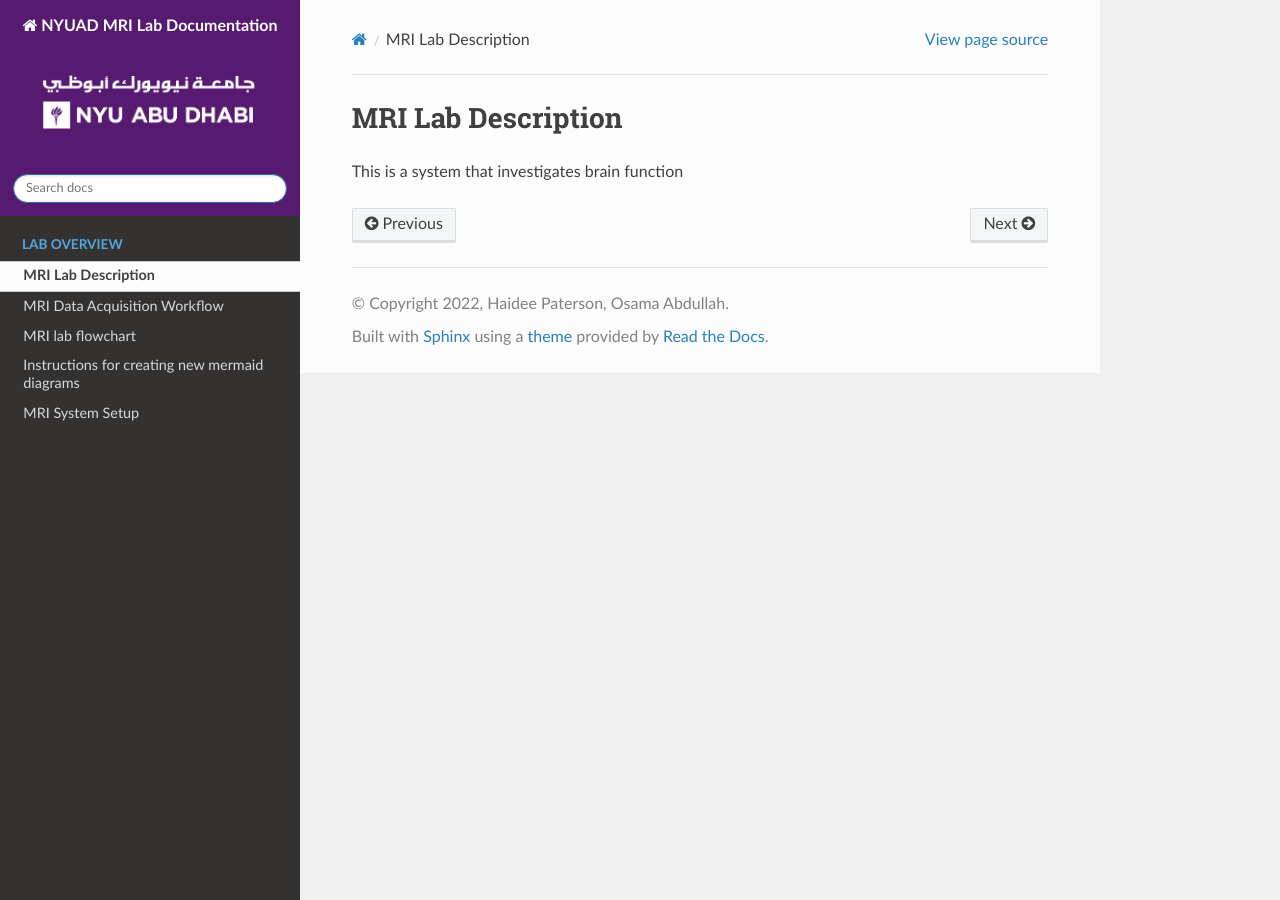
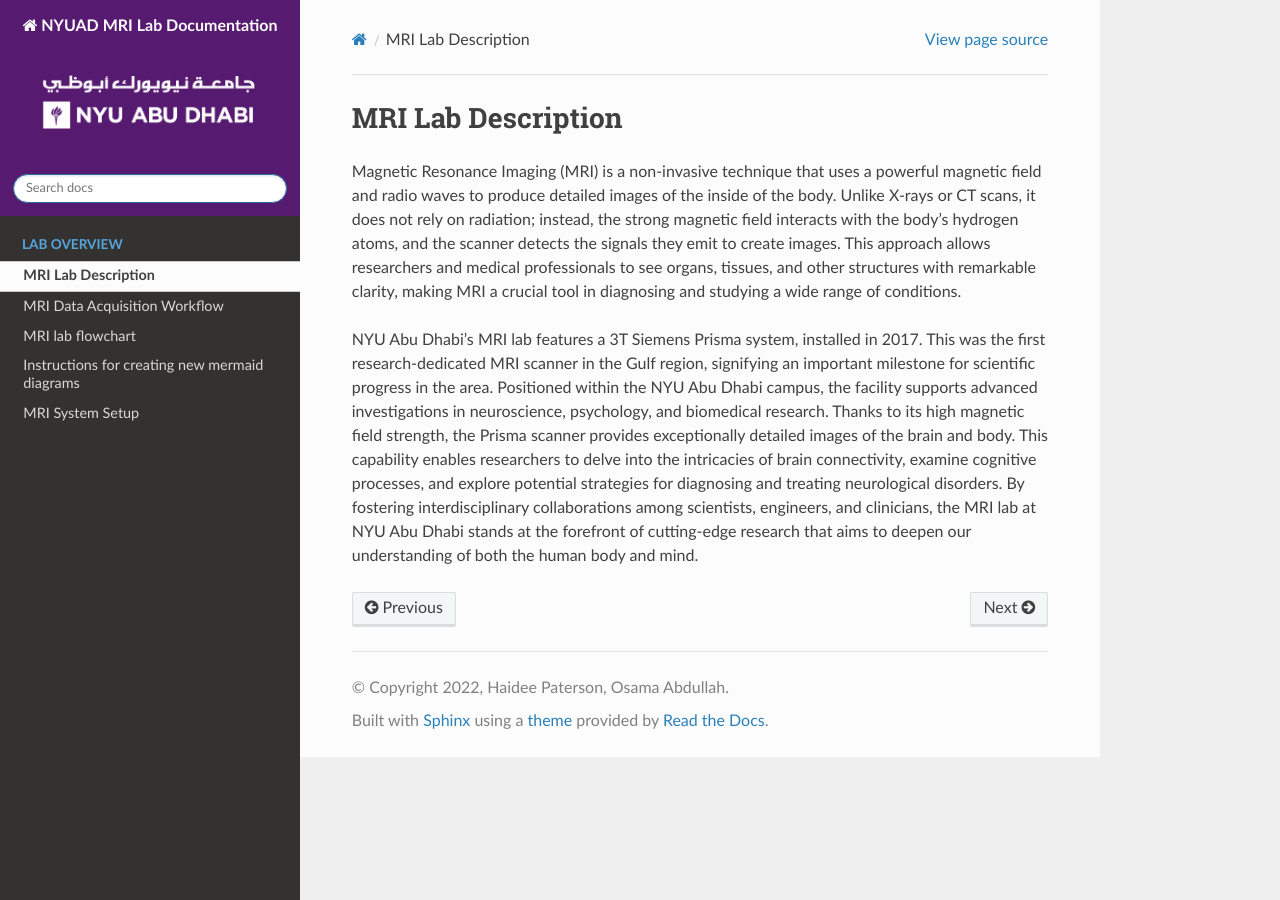
Before and after one commit to BioMedicalImaging-Core-NYUAD/brainimaging-lab-documentation, a Sphinx documentation site: the page built from docs/source/1-mri_lab_description.rst, in a window 1280 px wide. Built offline with Sphinx 7.4.7 and the Read the Docs theme 3.1.0, drawn with Linux system fonts in a browser that asks for light colours.

```diff
--- a/docs/source/1-mri_lab_description.rst
+++ b/docs/source/1-mri_lab_description.rst
@@ -1,4 +1,6 @@
 MRI Lab Description
 ===================
 
-This is a system that investigates brain function
+Magnetic Resonance Imaging (MRI) is a non-invasive technique that uses a powerful magnetic field and radio waves to produce detailed images of the inside of the body. Unlike X-rays or CT scans, it does not rely on radiation; instead, the strong magnetic field interacts with the body’s hydrogen atoms, and the scanner detects the signals they emit to create images. This approach allows researchers and medical professionals to see organs, tissues, and other structures with remarkable clarity, making MRI a crucial tool in diagnosing and studying a wide range of conditions.
+
+NYU Abu Dhabi’s MRI lab features a 3T Siemens Prisma system, installed in 2017. This was the first research-dedicated MRI scanner in the Gulf region, signifying an important milestone for scientific progress in the area. Positioned within the NYU Abu Dhabi campus, the facility supports advanced investigations in neuroscience, psychology, and biomedical research. Thanks to its high magnetic field strength, the Prisma scanner provides exceptionally detailed images of the brain and body. This capability enables researchers to delve into the intricacies of brain connectivity, examine cognitive processes, and explore potential strategies for diagnosing and treating neurological disorders. By fostering interdisciplinary collaborations among scientists, engineers, and clinicians, the MRI lab at NYU Abu Dhabi stands at the forefront of cutting-edge research that aims to deepen our understanding of both the human body and mind.
```
